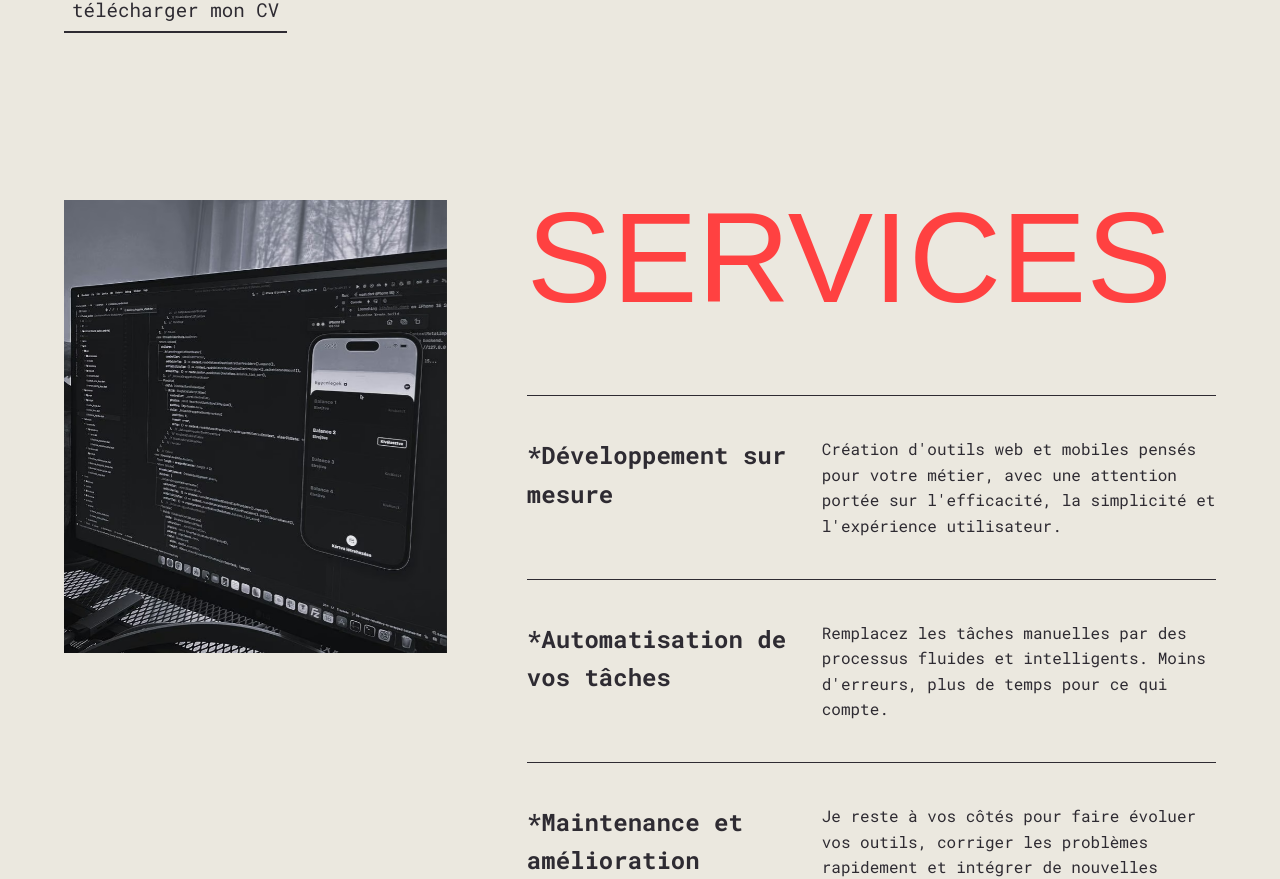
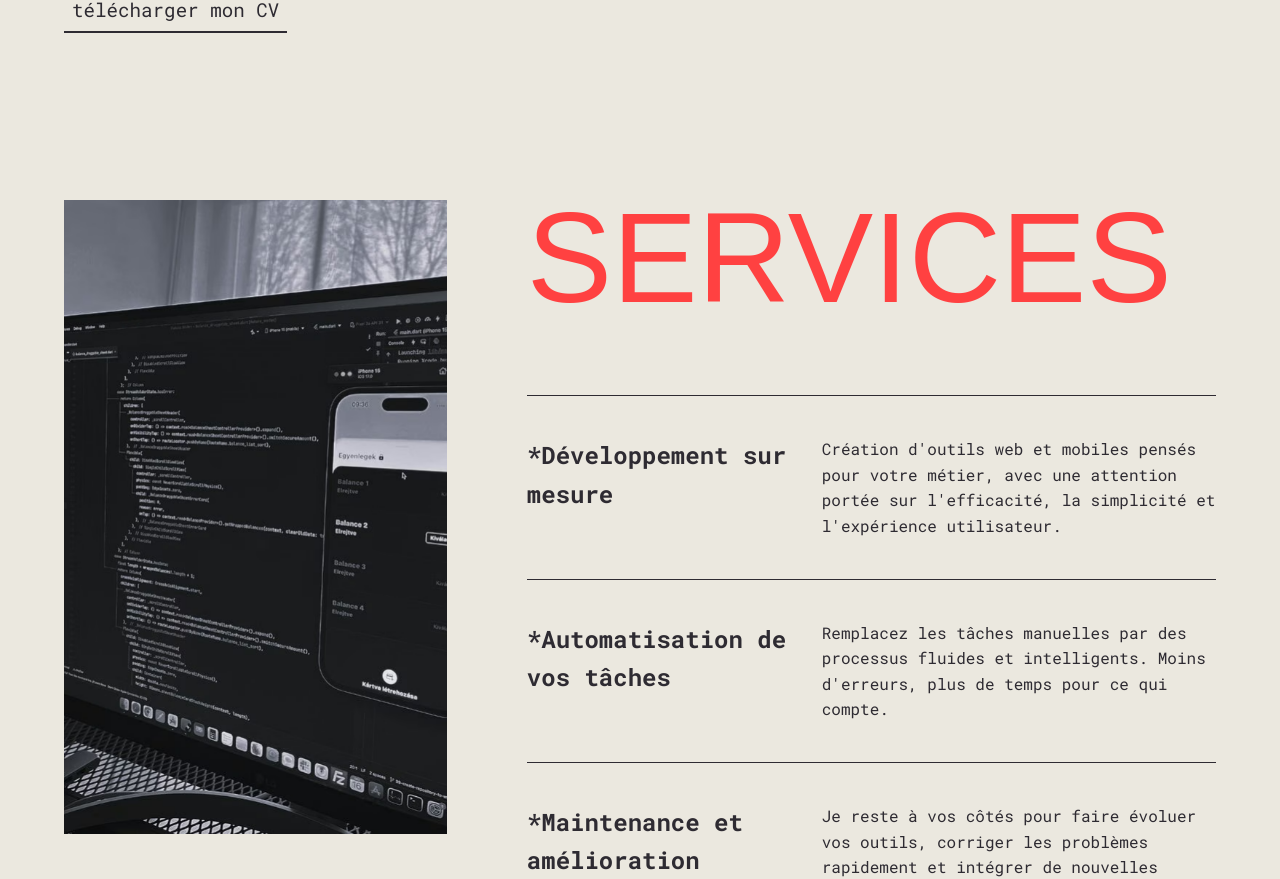
Before and after one commit to Teodev578/react_kft_portfolio, a React (Vite) app: page / in a window 1280 px wide. Shown: the part 670-1549 px from the top of the page. Built offline with nearby package versions, Linux system fonts and the light colour scheme; a web font is replaced by a local one.

Commit message:
effet sticky image service

```diff
--- a/src/styles/globals.css
+++ b/src/styles/globals.css
@@ -61,7 +61,7 @@ body {
     font-size: 16px;
     line-height: 1.6;
     transition: background-color 0.5s ease, color 0.5s ease;
-    overflow-x: hidden;
+    overflow-x: clip;
     cursor: none;
 }
 
--- a/src/styles/services.css
+++ b/src/styles/services.css
@@ -4,11 +4,16 @@
 .services-new {
     background-color: var(--bg-color);
     color: var(--text-color);
-    padding: var(--header-height) var(--site-margin) 4rem;
-    min-height: 100vh;
-    display: flex;
-    align-items: center;
-    overflow: hidden;
+    /* On ajoute une valeur de secours (80px) au cas où la variable ne chargerait pas */
+    padding: var(--header-height, 80px) var(--site-margin) 4rem;
+
+    /* MODIFICATION : On enlève le "display: flex; align-items: center;"
+       pour éviter que la section centre tout et bloque le calcul du scroll */
+    display: block;
+
+    /* MODIFICATION : "overflow: hidden" annule l'effet sticky.
+       On utilise "clip" pour maîtriser les débordements sans casser le sticky. */
+    overflow: clip;
 }
 
 .services-container-new {
@@ -27,13 +32,6 @@
     line-height: 0.9;
     color: var(--accent-color);
     text-transform: uppercase;
-}
-
-.services-image-wrapper img {
-    width: 100%;
-    height: 100%;
-    object-fit: cover;
-    display: block;
 }
 
 .services-list {
@@ -68,12 +66,29 @@
     margin-top: 2.5rem;
     align-self: flex-start;
     transition: color 0.3s ease;
+    text-decoration: none;
+    color: var(--text-color);
 }
 
 .about-me-link:hover {
     color: var(--accent-color);
 }
 
+/* Base (Mobile) pour l'image */
+.services-image-wrapper {
+    width: 100%;
+}
+
+.services-image-wrapper img {
+    width: 100%;
+    height: 100%;
+    object-fit: cover;
+    display: block;
+}
+
+/* ======================================================== */
+/*               MODE DESKTOP & EFFET STICKY                */
+/* ======================================================== */
 @media (min-width: 992px) {
     .services-container-new {
         grid-template-columns: 1fr 1.8fr;
@@ -81,6 +96,9 @@
         grid-template-areas:
             "image title"
             "image list";
+
+        /* INDISPENSABLE : Empêche l'image de s'étirer en hauteur
+           jusqu'en bas de la liste de droite */
         align-items: start;
     }
 
@@ -89,12 +107,24 @@
         font-size: clamp(6rem, 10vw, 12rem);
     }
 
+    .services-list {
+        grid-area: list;
+    }
+
+    /* === LE CŒUR DE L'EFFET STICKY === */
     .services-image-wrapper {
         grid-area: image;
-    }
 
-    .services-list {
-        grid-area: list;
+        position: sticky;
+        top: calc(var(--header-height, 80px) + 2rem);
+
+        /* INDISPENSABLE : Fixer une hauteur !
+           Cela garantit que l'image limite sa propre taille, créant ainsi
+           la "piste" vide en dessous sur laquelle elle va pouvoir glisser */
+        height: calc(100vh - var(--header-height, 80px) - 6rem);
+        min-height: 400px;
+
+        align-self: start;
     }
 
     .service-item {
@@ -109,6 +139,9 @@
     }
 }
 
+/* ======================================================== */
+/*                       ANIMATIONS                         */
+/* ======================================================== */
 @keyframes slideUpAndFadeIn {
     from {
         opacity: 0;
```
